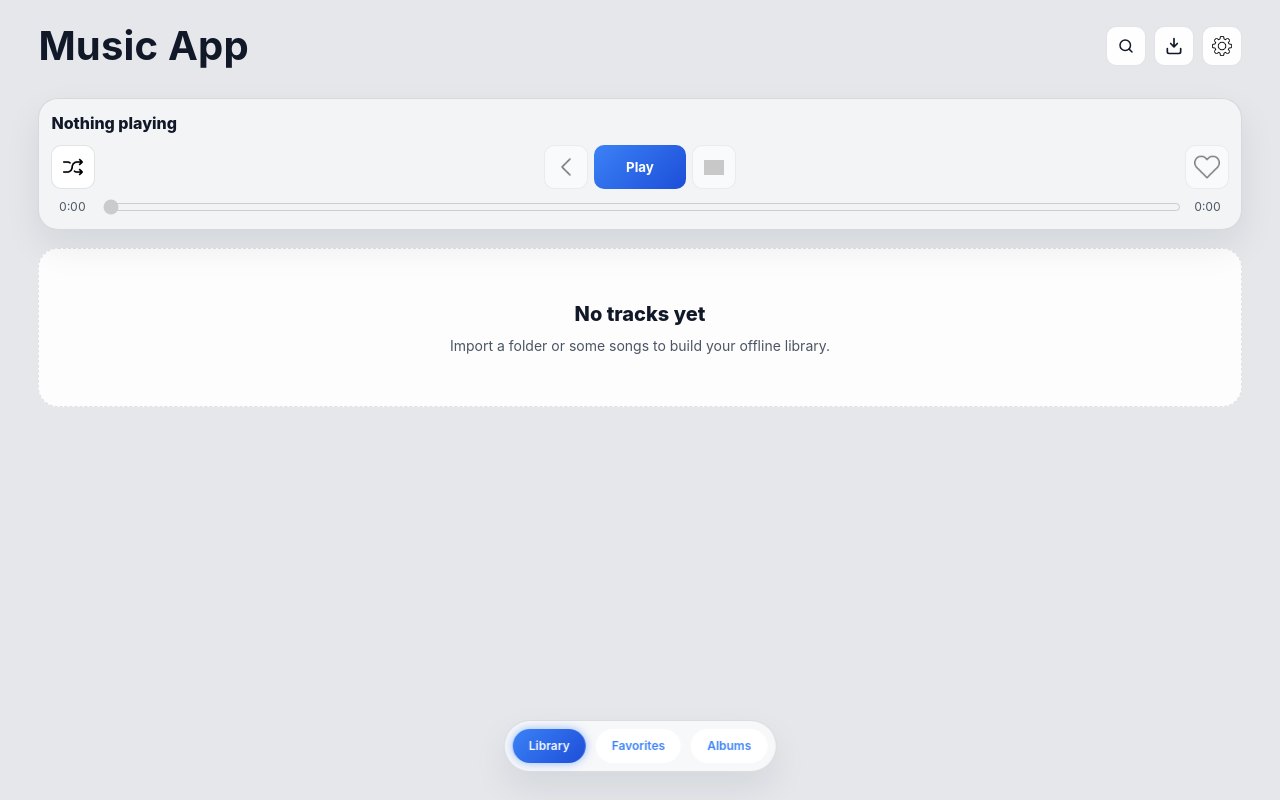
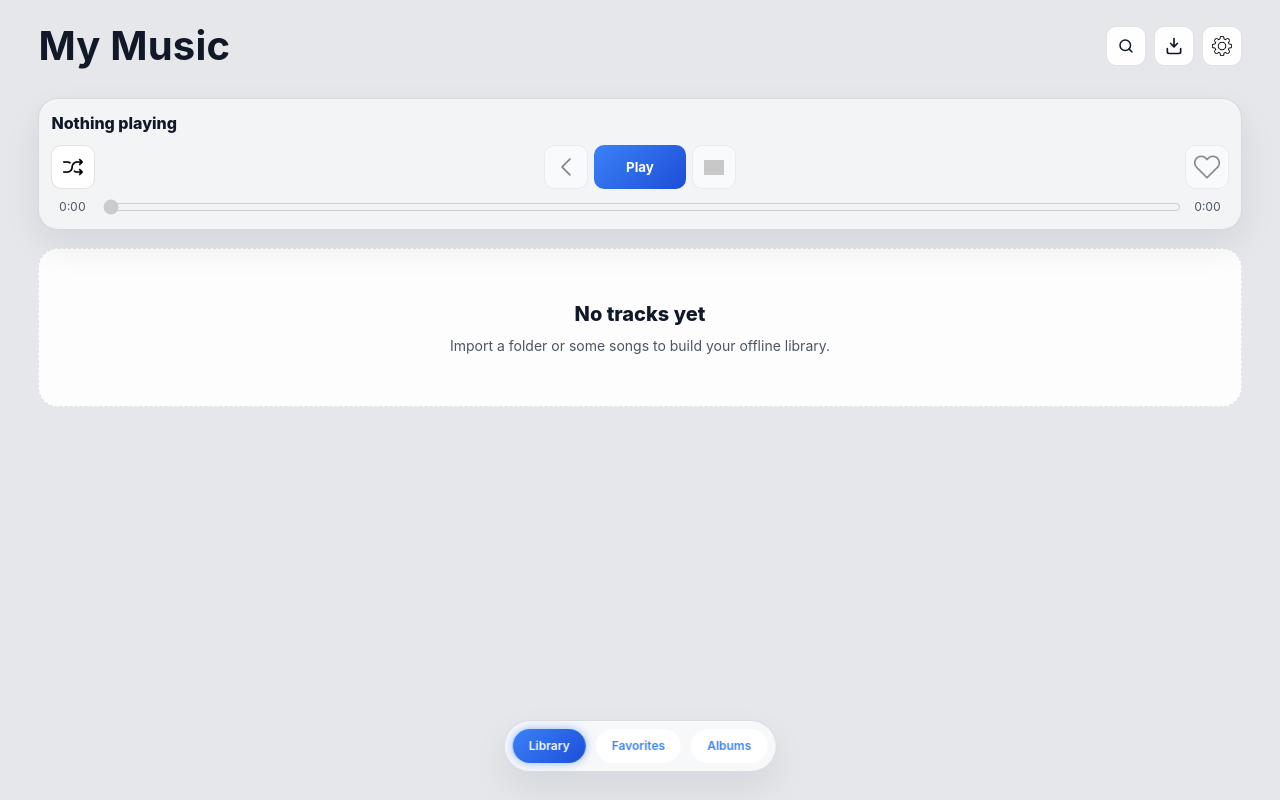
Before and after one commit to Frenchbear1/music-app, a React (Vite) app: page / in a window 1280 px wide. Built offline with nearby package versions, Linux system fonts and the light colour scheme; grey boxes are pictures that could not be loaded.

Commit message:
Update title

```diff
--- a/src/App.tsx
+++ b/src/App.tsx
@@ -962,7 +962,7 @@ function App() {
       <header className="app__header">
         <div className="app__top">
           <div className="app__brand">
-            <h1 className="app__title">Music App</h1>
+            <h1 className="app__title">My Music</h1>
           </div>
           <div className="header-actions">
             <button
```
